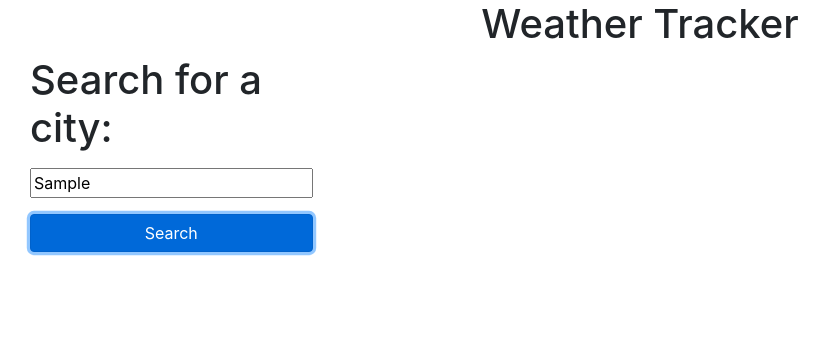
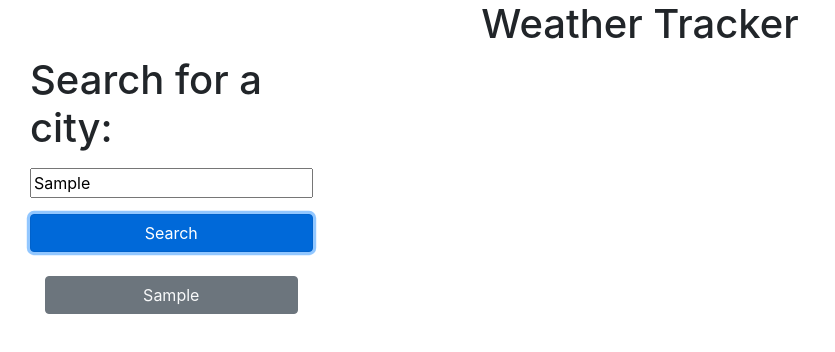
Before and after one commit to hmanjun/weather-tracker, a plain HTML site: page index.html in a window 1280 px wide. Both pictures are taken after typing "Sample" into the empty fields and a click on the button "Search". Shown: the whole page, without its empty margins (0-835 px from the left). Drawn offline with nearby package versions, Linux system fonts and the light colour scheme.

Commit message:
Add basic search history + dynamic history display

```diff
--- a/assets/js/script.js
+++ b/assets/js/script.js
@@ -0,0 +1,18 @@
+var searchHistory = []
+
+$(document).on("click", "#search-btn", function(event){
+    var cityName = $(this).siblings("#city-search-val").val()
+    addToHistory(cityName)
+
+})
+
+function addToHistory(cityName){
+    if(searchHistory.includes(cityName)){
+        return
+    }
+    console.log("reached funct")
+    searchHistory.unshift(cityName)
+    var histCont = $("#history-cont")
+    var cityBtn = $("<button>").addClass("btn btn-secondary text-light my-2").text(cityName)
+    histCont.append(cityBtn)
+}
--- a/index.html
+++ b/index.html
@@ -19,7 +19,7 @@
             <h1>Search for a city:</h1>
             <input type="text" val="" id="city-search-val" class="my-2">
             <button class="btn btn-primary my-2" id="search-btn">Search</button>
-            <div class="container my-2" id="history-cont">
+            <div class="container my-2 d-flex flex-column" id="history-cont">
 
             </div>
         </aside>
@@ -31,6 +31,6 @@
 
     <script src="https://code.jquery.com/jquery-3.5.1.min.js"></script>
     <script src="https://cdnjs.cloudflare.com/ajax/libs/popper.js/1.16.1/umd/popper.min.js"></script>
-    <script type="text/javascript" src="./assets/js/search-script.js"></script>
+    <script type="text/javascript" src="./assets/js/script.js"></script>
 </body>
 </html>
```
